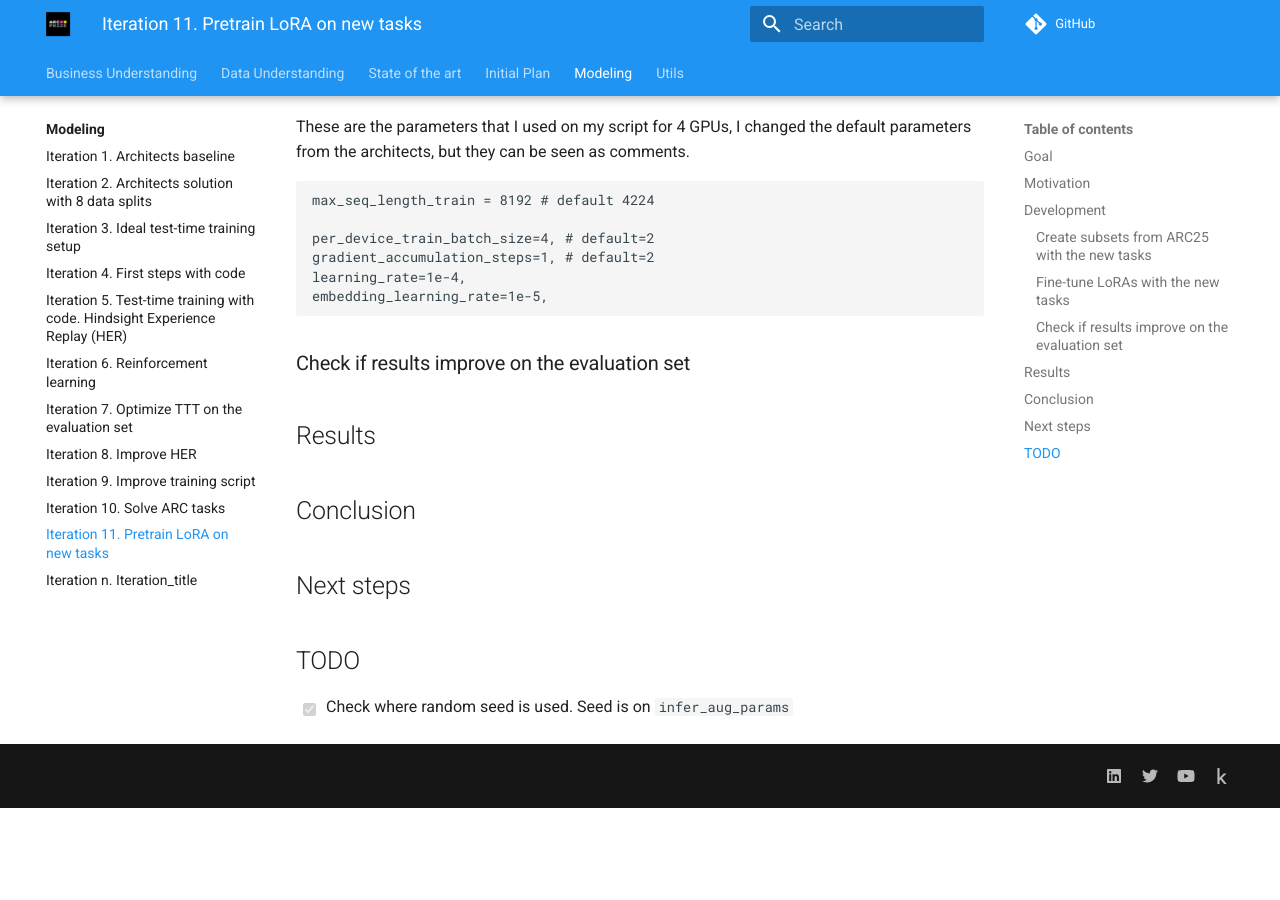
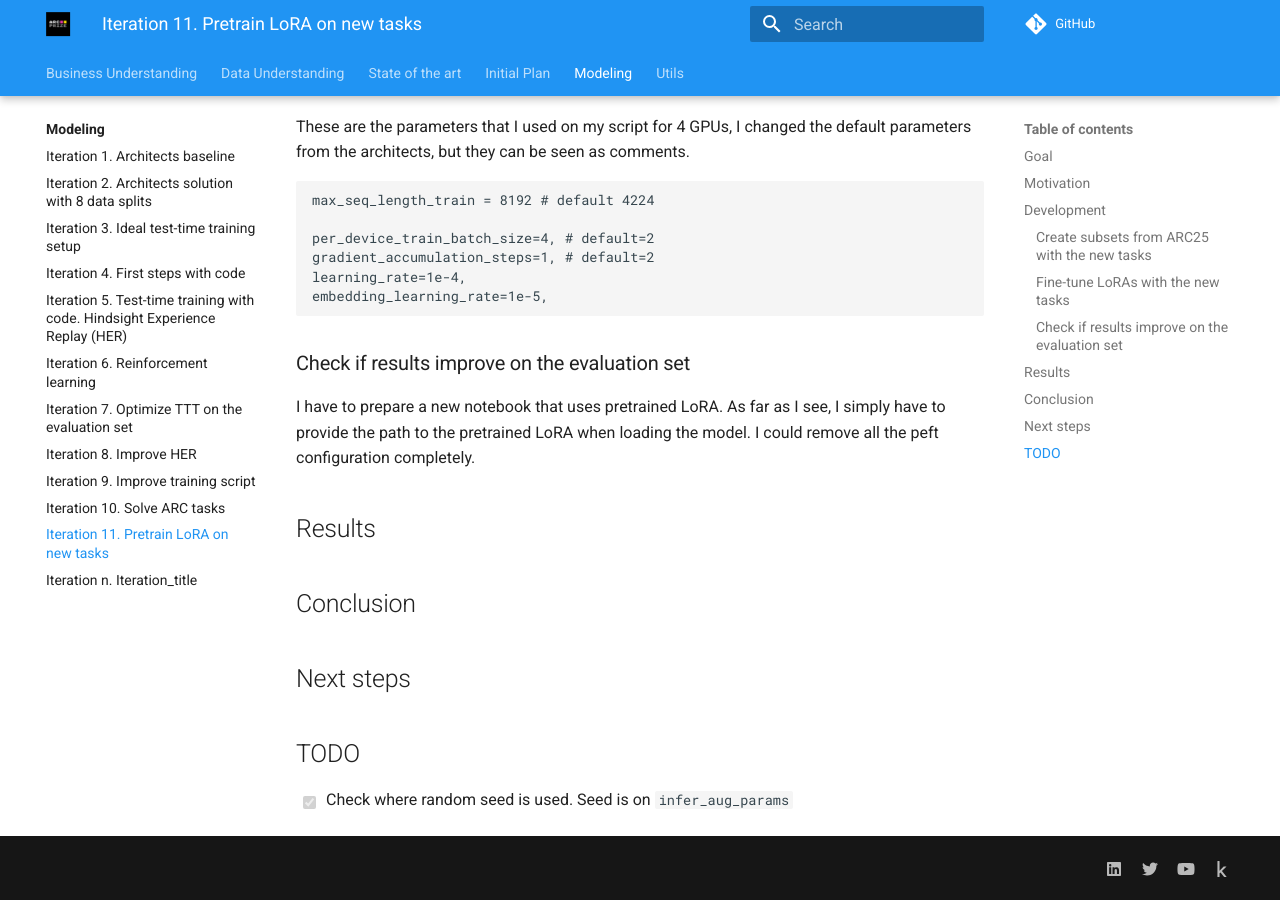
Before and after one commit to ironbar/arc25, an MkDocs documentation site: the page built from docs/modeling/Iteration_11_pretrain_lora_on_new_tasks.md, in a window 1280 px wide and 900 px high, scrolled down 1002 px. Built offline with MkDocs 1.6.1 and Material for MkDocs 9.7.7, drawn with Linux system fonts in a browser that asks for light colours; comment, search, counter and statistics services are not loaded; before the commit the page ends 1810 px from its top, so only the background shows below that.

Commit message:
tomorrow I could test if pretraining lora is helpful

```diff
--- a/docs/modeling/Iteration_11_pretrain_lora_on_new_tasks.md
+++ b/docs/modeling/Iteration_11_pretrain_lora_on_new_tasks.md
@@ -42,6 +42,8 @@ embedding_learning_rate=1e-5,
 
 ### Check if results improve on the evaluation set
 
+I have to prepare a new notebook that uses pretrained LoRA. As far as I see, I simply have to provide the path to the pretrained LoRA when loading the model. I could remove all the peft configuration completely.
+
 ## Results
 
 ## Conclusion
```
